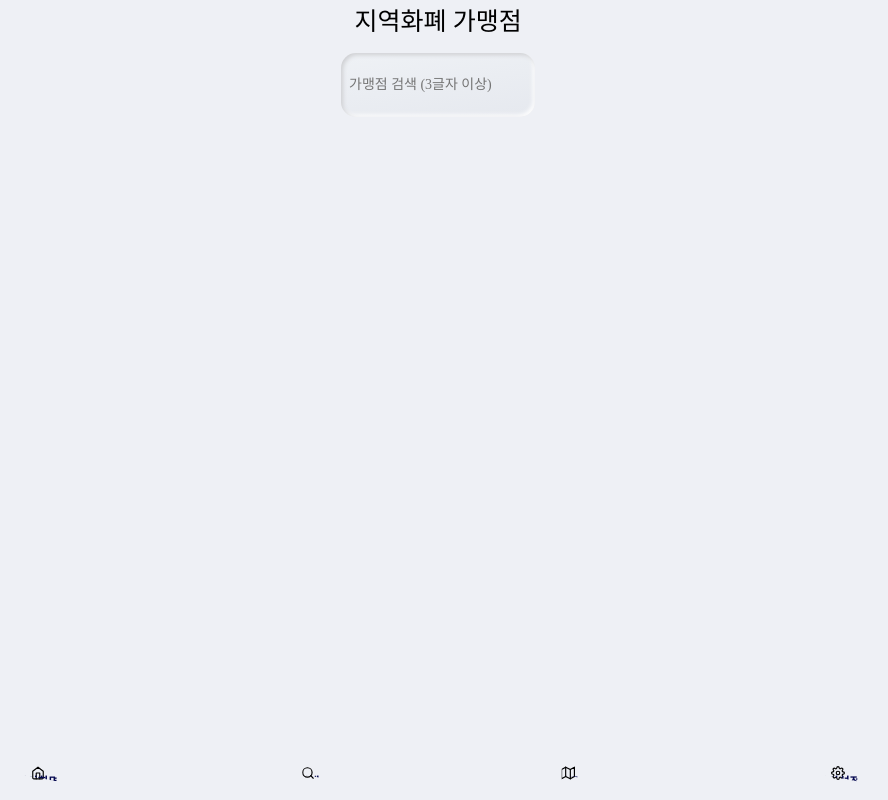
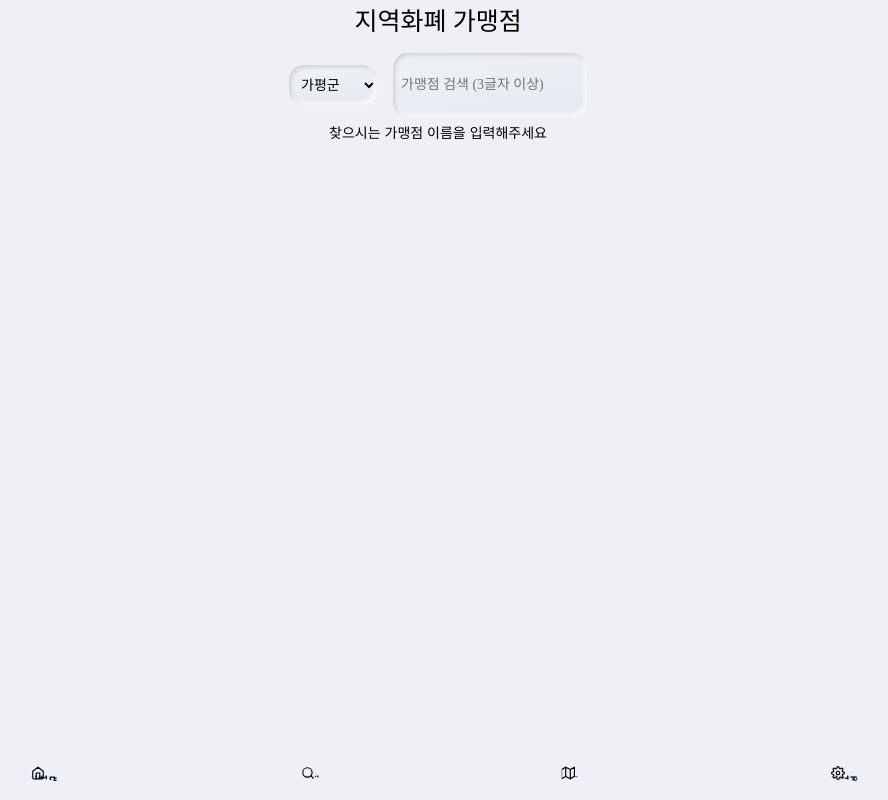
Before and after one commit to roharon/gmoney-store-web, a React (Create React App) app: page /search in a window 1280 px wide. Shown: the whole page, without its empty margins (202-1090 px from the left). Built offline with nearby package versions, Linux system fonts and the light colour scheme; a web font is replaced by a local one.

Commit message:
Add: Search page

```diff
--- /dev/null
+++ b/src/pages/search.css
@@ -0,0 +1,7 @@
+.search-option {
+  display: flex;
+  flex-direction: row;
+  align-items: center;
+  margin-left: auto;
+  margin-right: auto;
+}
--- a/src/pages/search.js
+++ b/src/pages/search.js
@@ -1,17 +1,27 @@
 import React, { useState, useEffect } from 'react';
 import axios from 'axios';
-import {SearchBar} from '../component/search';
+import AddressPicker from '../component/addressPicker';
+import { SearchBar } from '../component/search';
 import StoreCard from '../component/storeCard';
 import './page.css';
+import './search.css'
 
 
 const Search = () => {
   const [search, setSearch] = useState("");
   const [store, setStore] = useState({});
+  const [address, setAddress] = useState(localStorage.getItem('sigoon'));
   const [emptyShow, setEmptyShow] = useState(false);
   const [page, setPage] = useState(0);
   const sigoon = localStorage.getItem('sigoon');
   const emptyMsg = "찾으시는 가맹점이 없습니다"
+  const SEARCH_LENGTH = 2;
+
+  const addressHandleOnChange = (e) => {
+    localStorage.setItem('sigoon', e.target.value);
+    const sigoon = localStorage.getItem('sigoon');
+    setAddress(sigoon);
+  };
 
   useEffect(() => {
     const getStore = async () => {
@@ -28,7 +38,7 @@ const Search = () => {
         })
     }
 
-    if (search.length >= 3){
+    if (search.length >= SEARCH_LENGTH) {
       getStore()
       setEmptyShow(search ? true : false)
     }
@@ -37,15 +47,26 @@ const Search = () => {
   //TODO: infinite scroll 추가
   return (
     <div className="content">
+      <div className="search-option">
+        <AddressPicker
+          onChange={addressHandleOnChange}
+          value={address}
+        />
         <SearchBar
           placeholder={"가맹점 검색 (3글자 이상)"}
           onChange={(e) => setSearch(e.target.value)}
         />
+      </div>
+      {
+        search ?
         <StoreCard
           Item={store}
           emptyShow={emptyShow}
           emptyMsg={emptyMsg}
         />
+        : <span>찾으시는 가맹점 이름을 입력해주세요</span>
+      }
+
     </div>
   )
 };
--- a/src/shared/App.js
+++ b/src/shared/App.js
@@ -4,7 +4,6 @@ import Header from 'component/header';
 import Home from 'pages/home';
 import Search from 'pages/search';
 import Map from 'pages/map';
-import Setting from 'pages/setting';
 import CategoryList from 'pages/category';
 import MenuBar from 'component/menuBar';
 import './App.css'
@@ -22,7 +21,6 @@ const App = () => {
 			<Switch>
 				<Route path="/search" component={Search} />
 				<Route path="/map" component={Map} />
-				<Route path="/setting" component={Setting} />
 				<Route path="/store/:category" component={CategoryList} />
 			</Switch>
 			<MenuBar
```
Lines whose indentation alone changed are shown as unchanged.
